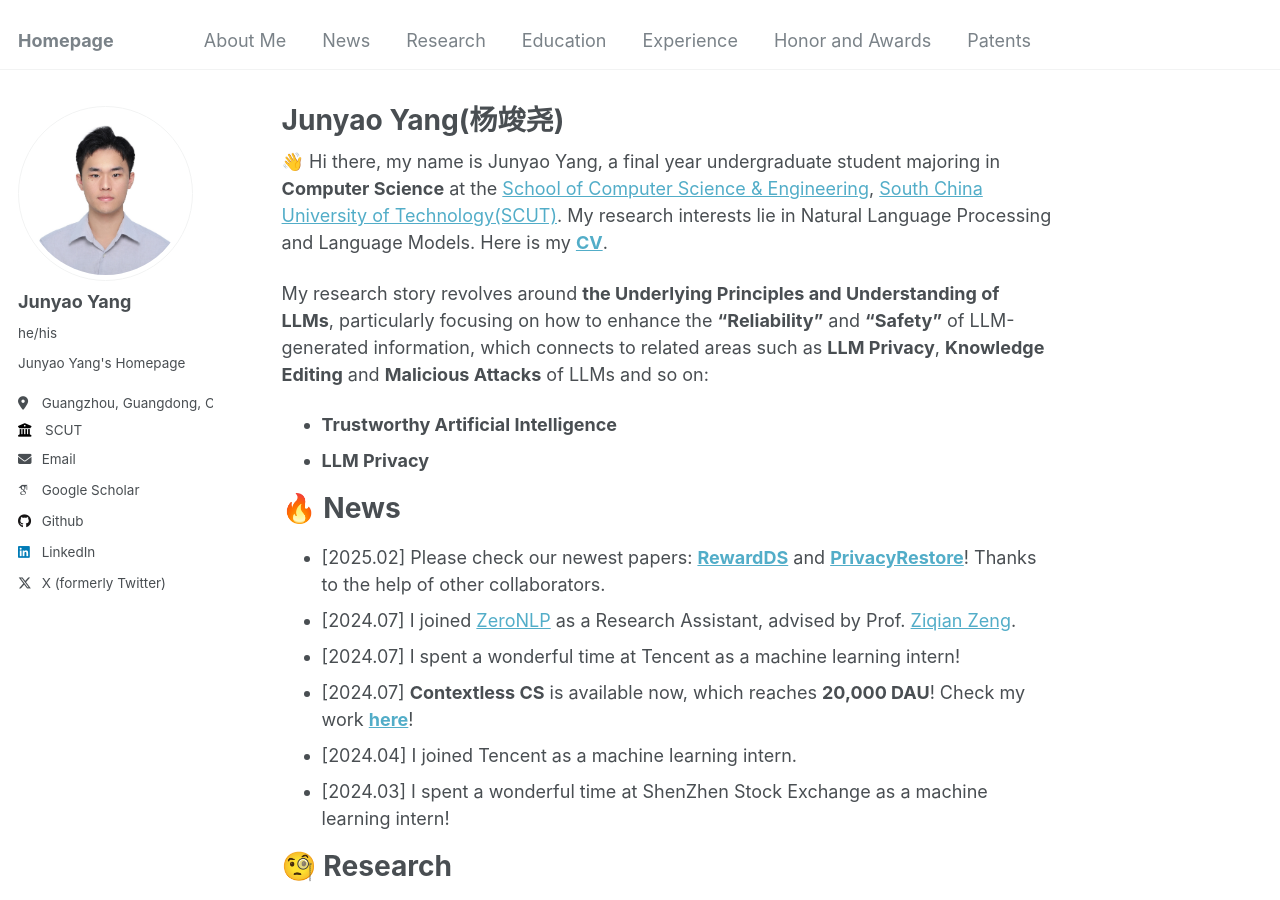
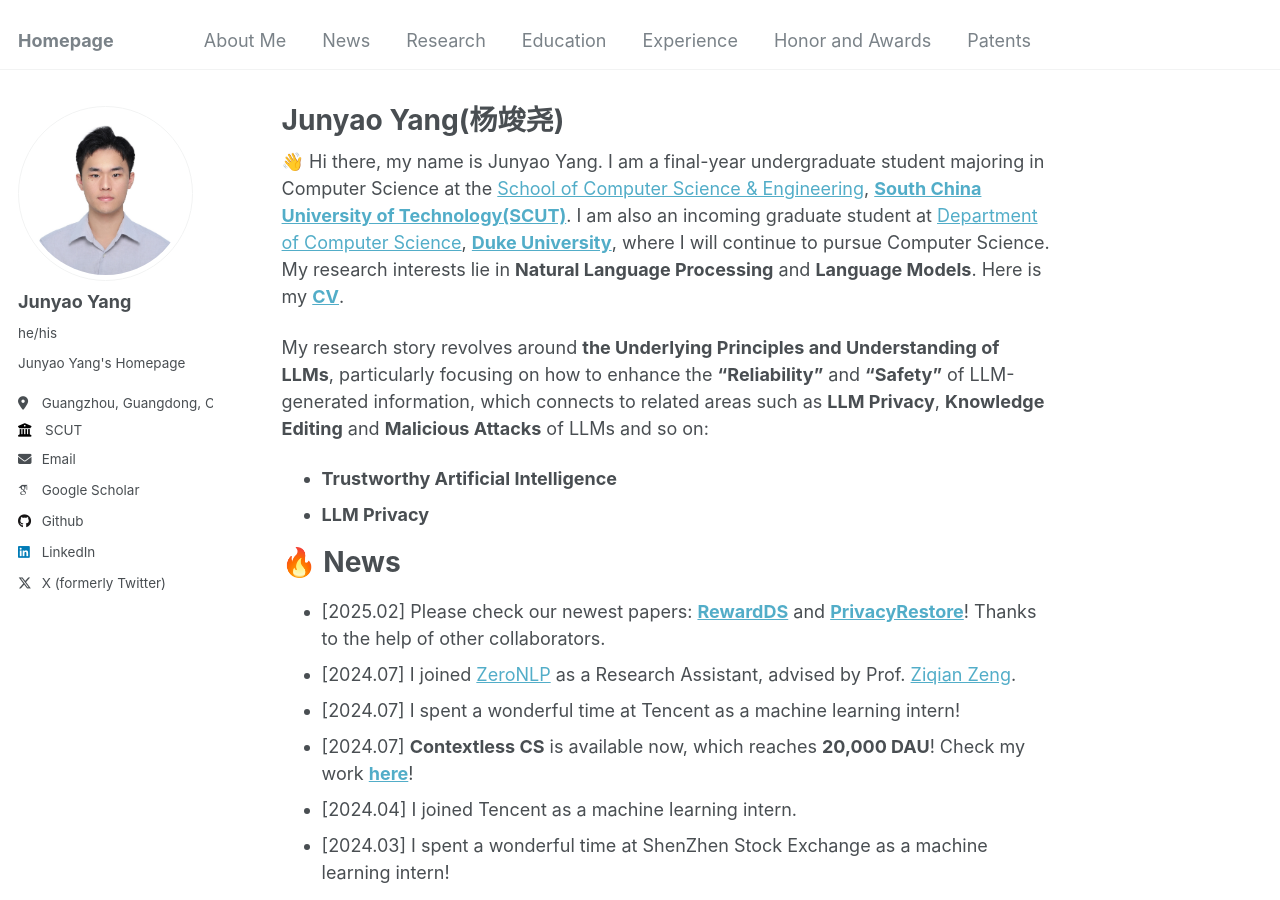
Before and after one commit to jyyang26/jyyang26.github.io, a Jekyll site: the page built from _pages/about.md, in a window 1280 px wide and 900 px high. Built offline with Jekyll 4.4.1, drawn with Linux system fonts in a browser that asks for light colours; some web fonts are replaced.

Commit message:
Update about.md

```diff
--- a/_pages/about.md
+++ b/_pages/about.md
@@ -7,7 +7,7 @@
   - /about.html
 ---
 
-👋 Hi there, my name is Junyao Yang, a final year undergraduate student majoring in **Computer Science** at the [School of Computer Science & Engineering](https://www2.scut.edu.cn/cs/), [South China University of Technology(SCUT)](https://www.scut.edu.cn/new/). My research interests lie in Natural Language Processing and Language Models. Here is my **[CV](https://drive.google.com/file/d/17UEE4NB9HbyNba8TwQ5oO3y3Tu7hwhZm/view?usp=sharing)**.
+👋 Hi there, my name is Junyao Yang. I am a final-year undergraduate student majoring in Computer Science at the [School of Computer Science & Engineering](https://www2.scut.edu.cn/cs/), **[South China University of Technology(SCUT)](https://www.scut.edu.cn/new/)**. I am also an incoming graduate student at [Department of Computer Science](https://cs.duke.edu/), **[Duke University](https://duke.edu/)**, where I will continue to pursue Computer Science. My research interests lie in **Natural Language Processing** and **Language Models**. Here is my **[CV](https://drive.google.com/file/d/17UEE4NB9HbyNba8TwQ5oO3y3Tu7hwhZm/view?usp=sharing)**.
 
 My research story revolves around **the Underlying Principles and Understanding of LLMs**, particularly focusing on how to enhance the **"Reliability"** and **"Safety"** of LLM-generated information, which connects to related areas such as **LLM Privacy**, **Knowledge Editing** and **Malicious Attacks** of LLMs and so on:
 
```
